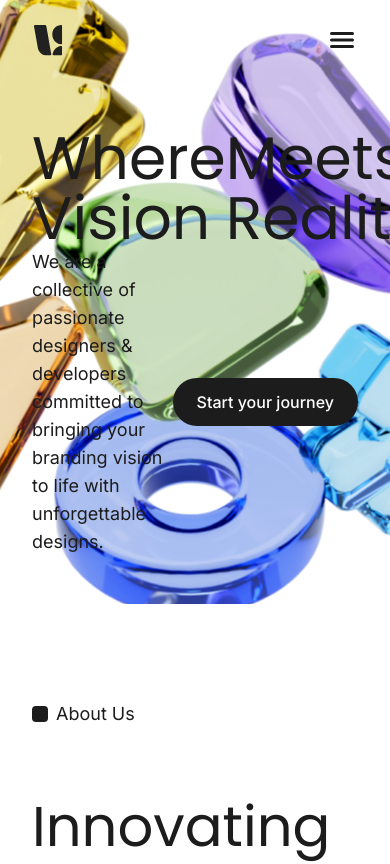
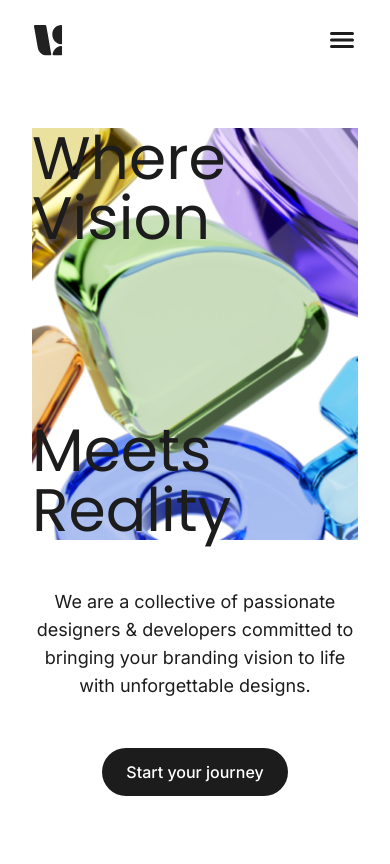
Before and after one commit to UnitCode-org/unit-creative, a Next.js app: page / in a window 390 px wide. Shown: the top 864 px of the page. Built offline with nearby package versions, Linux system fonts and the light colour scheme.

Commit message:
feat: adjust hero section for tab view

```diff
--- a/src/app/components/Hero.tsx
+++ b/src/app/components/Hero.tsx
@@ -18,14 +18,14 @@ const Hero = forwardRef<HTMLDivElement, Props>(
     return (
       <section
         className={cn(
-          "bg-hero flex w-full max-w-screen-2xl flex-col-reverse overflow-hidden bg-center bg-no-repeat px-8 pb-12 pt-32 sm:px-16 sm:pt-36 lg:min-h-screen lg:pb-0 mb-24",
+          "lg:bg-hero flex w-full max-w-screen-2xl flex-col-reverse overflow-hidden bg-center bg-no-repeat px-8 pb-12 pt-32 sm:px-16 lg:pt-36 min-h-screen lg:pb-0 mb-24 gap-y-12",
           className,
         )}
         ref={ref}
         {...props}
       >
-        <div className="flex items-center justify-between">
-          <p className="w-96 text-lg">
+        <div className="flex flex-col lg:flex-row items-center justify-between gap-y-12">
+          <p className="lg:w-96 text-lg text-center lg:text-left">
             We are a collective of passionate designers & developers committed
             to bringing your branding vision to life with unforgettable designs.
           </p>
@@ -43,7 +43,7 @@ const Hero = forwardRef<HTMLDivElement, Props>(
             Start your journey
           </Button>
         </div>
-        <div className="z-20 my-auto flex items-center justify-between font-poppins text-6xl">
+        <div className="z-20 grow lg:my-auto flex flex-col lg:flex-row items-center justify-between font-poppins text-6xl bg-hero bg-no-repeat bg-center lg:bg-none">
           <p>Where Vision</p>
           <p>Meets Reality</p>
         </div>
```
